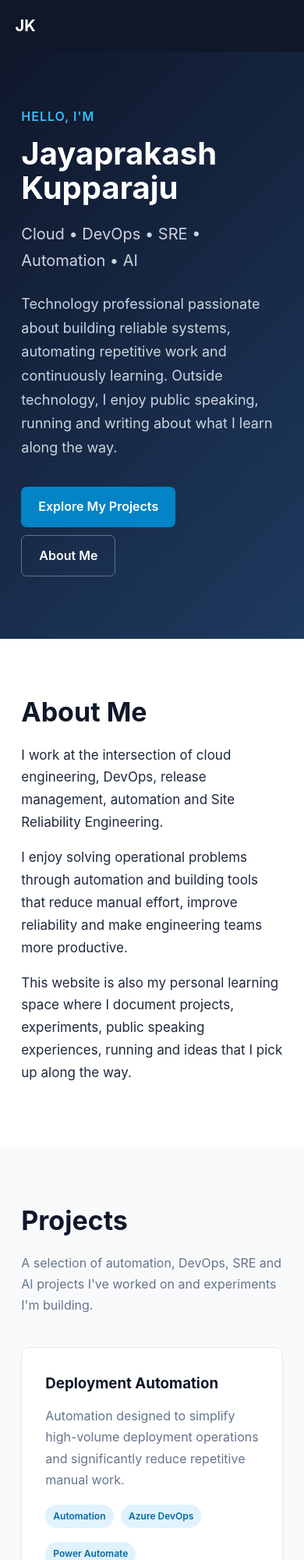
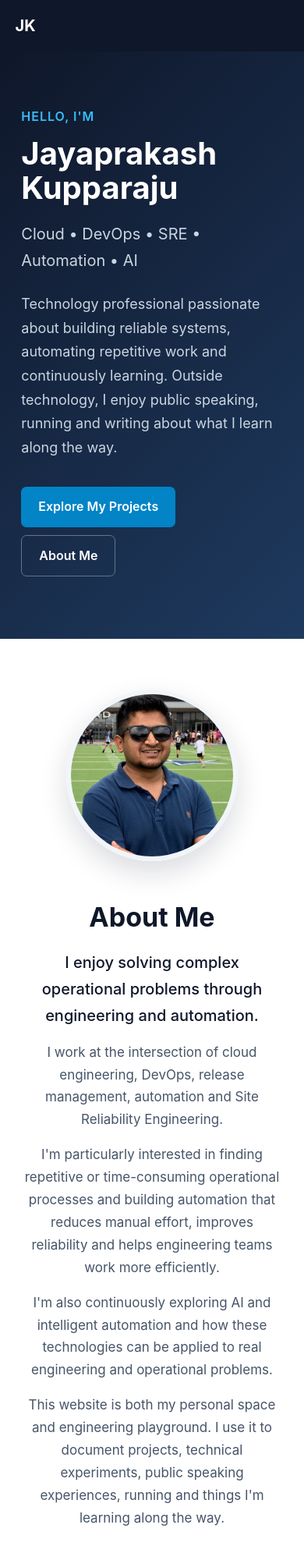
Before and after one commit to jpprakash123-prog/jayaprakashkupparaju.com, a plain HTML site: page index.html in a window 390 px wide. Shown: the top 2000 px of the page at 78% size. Drawn offline with Linux system fonts and the light colour scheme.

Commit message:
Add files via upload

```diff
--- a/index.html
+++ b/index.html
@@ -116,12 +116,20 @@
             font-weight: 600;
         }
 
+        .button:hover {
+            background: #0369a1;
+        }
+
         .button.secondary {
             background: transparent;
             border: 1px solid #64748b;
         }
 
-        /* Sections */
+        .button.secondary:hover {
+            background: rgba(255,255,255,0.08);
+        }
+
+        /* General sections */
 
         section {
             padding: 85px 10%;
@@ -139,16 +147,47 @@
             margin-bottom: 40px;
         }
 
-        /* About */
+        /* ABOUT ME */
 
         .about {
             background: white;
         }
 
-        .about p {
-            max-width: 850px;
+        .about-container {
+            display: flex;
+            align-items: center;
+            gap: 60px;
+            max-width: 1100px;
+            margin: 0 auto;
+        }
+
+        .about-photo {
+            flex-shrink: 0;
+        }
+
+        .about-photo img {
+            width: 280px;
+            height: 280px;
+            object-fit: cover;
+            border-radius: 50%;
+            border: 6px solid #f1f5f9;
+            box-shadow: 0 15px 35px rgba(15, 23, 42, 0.15);
+        }
+
+        .about-content {
+            flex: 1;
+        }
+
+        .about-content p {
             font-size: 17px;
             margin-bottom: 16px;
+            color: #475569;
+        }
+
+        .about-highlight {
+            font-size: 20px !important;
+            color: #0f172a !important;
+            font-weight: 500;
         }
 
         /* Cards */
@@ -264,6 +303,17 @@
             section {
                 padding: 65px 7%;
             }
+
+            .about-container {
+                flex-direction: column;
+                text-align: center;
+                gap: 35px;
+            }
+
+            .about-photo img {
+                width: 220px;
+                height: 220px;
+            }
         }
     </style>
 </head>
@@ -296,9 +346,7 @@
 
         <h1>Jayaprakash Kupparaju</h1>
 
-        <h2>
-            Cloud • DevOps • SRE • Automation • AI
-        </h2>
+        <h2>Cloud • DevOps • SRE • Automation • AI</h2>
 
         <p>
             Technology professional passionate about building reliable systems,
@@ -315,28 +363,62 @@
 </header>
 
 
-<!-- About -->
+<!-- ABOUT ME WITH PROFILE PHOTO -->
 
 <section id="about" class="about">
 
+    <div class="about-container">
+
+        <div class="about-photo">
+
+            <!--
+                Upload your picture to the GitHub repository
+                and name it profile.jpg
+            -->
+
+            <img src="profile.jpg"
+                 alt="Jayaprakash Kupparaju">
+
+        </div>
+
+
+        <div class="about-content">
+
             <h2 class="section-title">About Me</h2>
 
-    <p>
-        I work at the intersection of cloud engineering, DevOps, release
-        management, automation and Site Reliability Engineering.
+            <p class="about-highlight">
+                I enjoy solving complex operational problems through
+                engineering and automation.
             </p>
 
             <p>
-        I enjoy solving operational problems through automation and building
-        tools that reduce manual effort, improve reliability and make
-        engineering teams more productive.
+                I work at the intersection of cloud engineering, DevOps,
+                release management, automation and Site Reliability Engineering.
             </p>
 
             <p>
-        This website is also my personal learning space where I document
-        projects, experiments, public speaking experiences, running and ideas
-        that I pick up along the way.
+                I'm particularly interested in finding repetitive or
+                time-consuming operational processes and building automation
+                that reduces manual effort, improves reliability and helps
+                engineering teams work more efficiently.
             </p>
+
+            <p>
+                I'm also continuously exploring AI and intelligent automation
+                and how these technologies can be applied to real engineering
+                and operational problems.
+            </p>
+
+            <p>
+                This website is both my personal space and engineering
+                playground. I use it to document projects, technical
+                experiments, public speaking experiences, running and things
+                I'm learning along the way.
+            </p>
+
+        </div>
+
+    </div>
 
 </section>
 
@@ -355,6 +437,7 @@
     <div class="cards">
 
         <div class="card">
+
             <h3>Deployment Automation</h3>
 
             <p>
@@ -365,6 +448,7 @@
             <span class="tag">Automation</span>
             <span class="tag">Azure DevOps</span>
             <span class="tag">Power Automate</span>
+
         </div>
 
 
@@ -417,28 +501,38 @@
     <div class="cards">
 
         <div class="card">
-            <h3>Cloud</h3>
-            <p>Microsoft Azure • Cloud Operations • Platform Engineering</p>
+            <h3>☁️ Cloud</h3>
+            <p>
+                Microsoft Azure • Cloud Operations • Platform Engineering
+            </p>
         </div>
 
         <div class="card">
-            <h3>DevOps</h3>
-            <p>Azure DevOps • GitHub • CI/CD • Release Engineering</p>
+            <h3>⚙️ DevOps</h3>
+            <p>
+                Azure DevOps • GitHub • CI/CD • Release Engineering
+            </p>
         </div>
 
         <div class="card">
-            <h3>Automation</h3>
-            <p>PowerShell • Power Automate • Logic Apps • Infrastructure Automation</p>
+            <h3>🤖 Automation</h3>
+            <p>
+                PowerShell • Power Automate • Logic Apps • Infrastructure Automation
+            </p>
         </div>
 
         <div class="card">
-            <h3>SRE</h3>
-            <p>Reliability • Observability • Incident Management • Operational Excellence</p>
+            <h3>📊 SRE</h3>
+            <p>
+                Reliability • Observability • Incident Management • Operational Excellence
+            </p>
         </div>
 
         <div class="card">
-            <h3>AI</h3>
-            <p>AI Agents • Azure AI • Workflow Automation • RAG</p>
+            <h3>🧠 AI</h3>
+            <p>
+                AI Agents • Azure AI • Workflow Automation • RAG
+            </p>
         </div>
 
     </div>
@@ -454,28 +548,37 @@
 
     <p class="section-description">
         Public speaking is a journey I'm actively working on.
-        I'll use this space to share speeches, experiences and lessons
+        I use this space to share speeches, experiences and lessons
         from Toastmasters.
     </p>
 
     <div class="cards">
 
         <div class="card">
+
             <div class="personal-card">🎤</div>
+
             <h3>My Speeches</h3>
+
             <p>
                 Speech scripts, topics and lessons learned from preparing
                 and delivering Toastmasters speeches.
             </p>
+
         </div>
 
+
         <div class="card">
+
             <div class="personal-card">💬</div>
+
             <h3>Communication</h3>
+
             <p>
                 Notes and lessons about becoming a more confident and
                 effective communicator.
             </p>
+
         </div>
 
     </div>
@@ -497,20 +600,29 @@
     <div class="cards">
 
         <div class="card">
+
             <div class="personal-card">🏃</div>
+
             <h3>Running Journey</h3>
+
             <p>
                 Training progress, race experiences and lessons learned
                 while becoming a better runner.
             </p>
+
         </div>
 
+
         <div class="card">
+
             <div class="personal-card">🏁</div>
+
             <h3>Race Experiences</h3>
+
             <p>
                 Stories and reflections from races and running challenges.
             </p>
+
         </div>
 
     </div>
@@ -532,27 +644,38 @@
     <div class="cards">
 
         <div class="card">
+
             <h3>Technology & AI</h3>
+
             <p>
                 Things I'm learning about cloud engineering, automation,
                 AI agents and modern engineering practices.
             </p>
+
         </div>
 
+
         <div class="card">
+
             <h3>Learning & Career</h3>
+
             <p>
                 Thoughts about continuous learning, career development
                 and investing in long-term skills.
             </p>
+
         </div>
 
+
         <div class="card">
+
             <h3>Life & Running</h3>
+
             <p>
                 Reflections from running, communication and everyday
                 experiences.
             </p>
+
         </div>
 
     </div>
@@ -571,16 +694,15 @@
         with people working in cloud, DevOps, SRE, automation and AI.
     </p>
 
-    <!-- Add your LinkedIn URL later -->
-    <a class="button" href="#">LinkedIn</a>
+    <a class="button" href="#">
+        LinkedIn
+    </a>
 
 </section>
 
 
 <footer>
-
     © 2026 Jayaprakash Kupparaju • Built and continuously improved through learning.
-
 </footer>
 
 </body>
```
Also changed, not shown: profile.jpg (added). Lines whose indentation alone changed are shown as unchanged.
